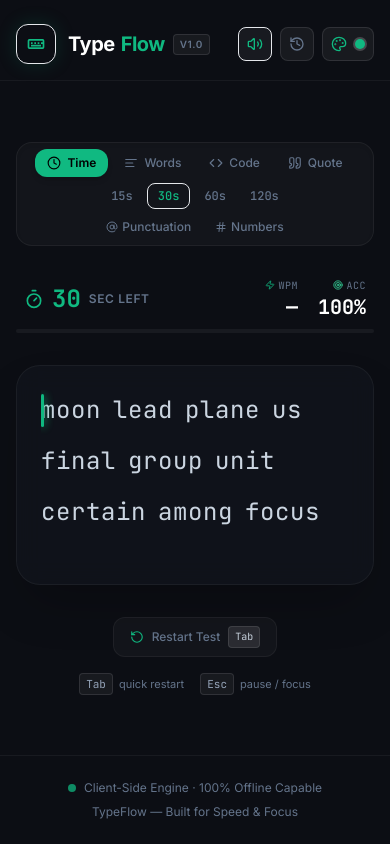
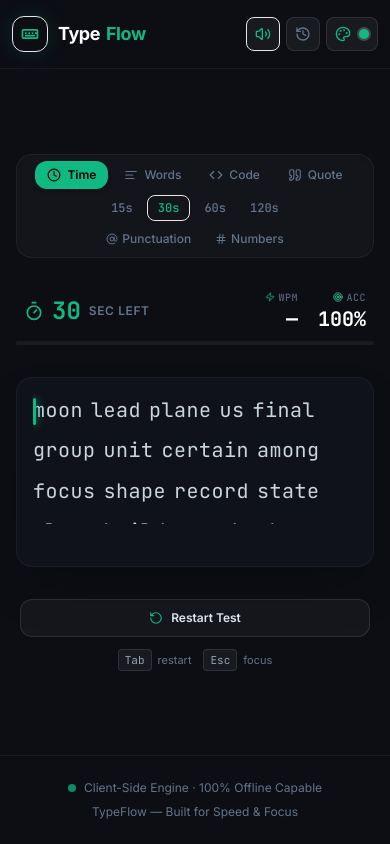
Before and after one commit to Santhosh939s/TypeFlow, a React (Vite) app: page / in a window 390 px wide. Built offline with nearby package versions, Linux system fonts and the light colour scheme.

Commit message:
feat: complete cross-system compatibility (mobile touch keyboard, macOS shortcuts, PWA manifest, fullscreen mode)

```diff
--- a/src/App.tsx
+++ b/src/App.tsx
@@ -62,6 +62,7 @@
     timeLeft,
     liveMetrics,
     handleKeyDown,
+    handleMobileInput,
     initializeNewTest,
     repeatCurrentTest,
   } = useTypingEngine(settings, handleTestCompleted, playKeySound, playErrorSound);
@@ -127,7 +128,7 @@
   }, [initializeNewTest, isHistoryOpen, completedResult]);
 
   return (
-    <div className="min-h-screen flex flex-col justify-between transition-colors duration-300">
+    <div className="min-h-[100dvh] flex flex-col justify-between transition-colors duration-300">
       {/* Top Navbar */}
       <Header
         currentThemeId={activeTheme.id}
@@ -172,6 +173,7 @@
               currentInput={currentInput}
               typedWords={typedWords}
               onKeyDown={handleKeyDown}
+              onMobileInput={handleMobileInput}
               status={status}
             />
 
--- a/src/components/Header.tsx
+++ b/src/components/Header.tsx
@@ -1,5 +1,5 @@
 import React, { useState, useRef, useEffect } from 'react';
-import { Volume2, VolumeX, History, Palette, Sparkles } from 'lucide-react';
+import { Volume2, VolumeX, History, Palette, Sparkles, Maximize2, Minimize2 } from 'lucide-react';
 import { THEMES } from '../constants/themes';
 import { ThemeConfig } from '../types';
 
@@ -19,6 +19,7 @@
   onOpenHistory,
 }) => {
   const [themeDropdownOpen, setThemeDropdownOpen] = useState(false);
+  const [isFullscreen, setIsFullscreen] = useState(false);
   const dropdownRef = useRef<HTMLDivElement>(null);
 
   // Close dropdown on outside click
@@ -32,32 +33,58 @@
     return () => document.removeEventListener('mousedown', handleClickOutside);
   }, []);
 
+  // Monitor fullscreen change
+  useEffect(() => {
+    const handleFullscreenChange = () => {
+      setIsFullscreen(!!document.fullscreenElement);
+    };
+    document.addEventListener('fullscreenchange', handleFullscreenChange);
+    return () => document.removeEventListener('fullscreenchange', handleFullscreenChange);
+  }, []);
+
+  const toggleFullscreen = () => {
+    if (!document.fullscreenElement) {
+      document.documentElement.requestFullscreen().catch(() => {});
+    } else {
+      document.exitFullscreen().catch(() => {});
+    }
+  };
+
   const currentTheme = THEMES.find(t => t.id === currentThemeId) || THEMES[0];
 
   return (
-    <header className="w-full max-w-5xl mx-auto pt-6 pb-4 px-4 flex items-center justify-between border-b border-white/5">
+    <header className="w-full max-w-5xl mx-auto pt-4 sm:pt-6 pb-4 px-3 sm:px-4 flex items-center justify-between border-b border-white/5">
       {/* Brand Logo */}
-      <div className="flex items-center gap-3">
-        <div className="w-10 h-10 rounded-xl bg-theme-main/10 border border-theme-main/30 flex items-center justify-center text-theme-main shadow-[0_0_20px_rgba(16,185,129,0.15)] transition-all hover:scale-105">
+      <div className="flex items-center gap-2.5 sm:gap-3">
+        <div className="w-9 h-9 sm:w-10 sm:h-10 rounded-xl bg-theme-main/10 border border-theme-main/30 flex items-center justify-center text-theme-main shadow-[0_0_20px_rgba(16,185,129,0.15)] transition-all hover:scale-105">
           <svg className="w-5 h-5 fill-current" viewBox="0 0 24 24">
             <path d="M4 6h16a2 2 0 0 1 2 2v8a2 2 0 0 1-2 2H4a2 2 0 0 1-2-2V8a2 2 0 0 1 2-2zm0 2v8h16V8H4zm2 2h2v2H6v-2zm4 0h2v2h-2v-2zm4 0h2v2h-2v-2zm4 0h2v2h-2v-2zM6 13h12v2H6v-2z" />
           </svg>
         </div>
         <div>
           <div className="flex items-center gap-2">
-            <h1 className="text-xl font-bold tracking-tight text-white flex items-center gap-1.5">
+            <h1 className="text-lg sm:text-xl font-bold tracking-tight text-white flex items-center gap-1.5">
               Type<span className="text-theme-main">Flow</span>
             </h1>
-            <span className="text-[10px] uppercase font-semibold tracking-wider px-1.5 py-0.5 rounded bg-white/5 text-theme-sub border border-white/10">
-              v1.0
+            <span className="text-[10px] uppercase font-semibold tracking-wider px-1.5 py-0.5 rounded bg-white/5 text-theme-sub border border-white/10 hidden xs:inline-block">
+              v1.1
             </span>
           </div>
-          <p className="text-xs text-theme-sub hidden sm:block">Minimalist & Precision Typing Engine</p>
+          <p className="text-xs text-theme-sub hidden md:block">Minimalist & Precision Typing Engine</p>
         </div>
       </div>
 
       {/* Action Controls */}
-      <div className="flex items-center gap-2 sm:gap-3">
+      <div className="flex items-center gap-1.5 sm:gap-2.5">
+        {/* Fullscreen Toggle */}
+        <button
+          onClick={toggleFullscreen}
+          title={isFullscreen ? "Exit Fullscreen" : "Enter Fullscreen"}
+          className="p-2 rounded-lg text-xs font-medium text-theme-sub hover:text-white bg-white/5 border border-white/5 hover:border-white/20 transition-all hidden sm:flex items-center justify-center"
+        >
+          {isFullscreen ? <Minimize2 size={16} /> : <Maximize2 size={16} />}
+        </button>
+
         {/* Sound Toggle */}
         <button
           onClick={onToggleSound}
--- a/src/components/ShortcutsBar.tsx
+++ b/src/components/ShortcutsBar.tsx
@@ -1,4 +1,4 @@
-import React from 'react';
+import React, { useState, useEffect } from 'react';
 import { RotateCcw } from 'lucide-react';
 
 interface ShortcutsBarProps {
@@ -6,38 +6,44 @@
 }
 
 export const ShortcutsBar: React.FC<ShortcutsBarProps> = ({ onRestart }) => {
+  const [isMac, setIsMac] = useState(false);
+
+  useEffect(() => {
+    setIsMac(/Mac|iPhone|iPad|iPod/i.test(navigator.userAgent));
+  }, []);
+
   return (
-    <div className="w-full max-w-4xl mx-auto mt-6 flex flex-col sm:flex-row items-center justify-between gap-4 text-xs text-theme-sub">
+    <div className="w-full max-w-4xl mx-auto mt-4 sm:mt-6 flex flex-col sm:flex-row items-center justify-between gap-3 text-xs text-theme-sub px-1">
       {/* Quick restart icon button */}
       <button
         onClick={onRestart}
         title="Restart test (Tab)"
-        className="flex items-center gap-2 px-4 py-2 rounded-xl bg-white/[0.03] border border-white/5 hover:border-white/20 hover:text-white hover:bg-white/5 transition-all group active:scale-95"
+        className="w-full sm:w-auto justify-center flex items-center gap-2 px-4 py-2.5 rounded-xl bg-white/[0.04] border border-white/10 hover:border-theme-main/40 hover:text-white hover:bg-white/10 transition-all group active:scale-95 shadow-sm"
       >
         <RotateCcw size={14} className="group-hover:rotate-180 transition-transform duration-300 text-theme-main" />
-        <span className="font-medium">Restart Test</span>
-        <kbd className="px-1.5 py-0.5 text-[10px] bg-white/10 rounded border border-white/10 font-mono text-slate-300">
+        <span className="font-semibold text-slate-200">Restart Test</span>
+        <kbd className="hidden sm:inline-block px-1.5 py-0.5 text-[10px] bg-white/10 rounded border border-white/10 font-mono text-slate-300">
           Tab
         </kbd>
       </button>
 
-      {/* Keyboard shortcut tips */}
-      <div className="flex flex-wrap items-center justify-center gap-4 text-[11px]">
+      {/* Cross-system keyboard shortcut tips */}
+      <div className="flex flex-wrap items-center justify-center gap-3 sm:gap-4 text-[11px]">
         <div className="flex items-center gap-1.5">
           <kbd className="px-1.5 py-0.5 bg-white/5 rounded border border-white/10 font-mono text-slate-400">
             Tab
           </kbd>
-          <span>quick restart</span>
+          <span>restart</span>
         </div>
         <div className="flex items-center gap-1.5">
           <kbd className="px-1.5 py-0.5 bg-white/5 rounded border border-white/10 font-mono text-slate-400">
             Esc
           </kbd>
-          <span>pause / focus</span>
+          <span>focus</span>
         </div>
         <div className="flex items-center gap-1.5 hidden md:flex">
           <kbd className="px-1.5 py-0.5 bg-white/5 rounded border border-white/10 font-mono text-slate-400">
-            Ctrl + Backspace
+            {isMac ? 'Cmd / ⌥ + Backspace' : 'Ctrl + Backspace'}
           </kbd>
           <span>delete word</span>
         </div>
--- a/src/components/TypingArea.tsx
+++ b/src/components/TypingArea.tsx
@@ -1,5 +1,5 @@
 import React, { useRef, useEffect, useState, useLayoutEffect } from 'react';
-import { MousePointerClick } from 'lucide-react';
+import { MousePointerClick, Smartphone } from 'lucide-react';
 
 interface TypingAreaProps {
   words: string[];
@@ -7,6 +7,7 @@
   currentInput: string;
   typedWords: string[];
   onKeyDown: (e: React.KeyboardEvent<HTMLInputElement>) => void;
+  onMobileInput: (value: string) => void;
   status: 'idle' | 'running' | 'completed';
 }
 
@@ -16,6 +17,7 @@
   currentInput,
   typedWords,
   onKeyDown,
+  onMobileInput,
   status,
 }) => {
   const containerRef = useRef<HTMLDivElement>(null);
@@ -25,11 +27,17 @@
   const activeCharRef = useRef<HTMLSpanElement>(null);
 
   const [isFocused, setIsFocused] = useState(true);
+  const [isTouchDevice, setIsTouchDevice] = useState(false);
   const [caretPos, setCaretPos] = useState<{ left: number; top: number; height: number }>({
     left: 0,
     top: 0,
-    height: 32,
+    height: 28,
   });
+
+  // Detect touch device
+  useEffect(() => {
+    setIsTouchDevice('ontouchstart' in window || navigator.maxTouchPoints > 0);
+  }, []);
 
   // Always keep focus on input unless user intentionally focuses elsewhere
   useEffect(() => {
@@ -64,15 +72,14 @@
       setCaretPos({
         left: charRect.left - containerRect.left,
         top: charRect.top - containerRect.top + (wordsContainerRef.current.scrollTop || 0),
-        height: charRect.height || 32,
+        height: charRect.height || 28,
       });
     } else if (activeWordRef.current) {
-      // At the start of the current word
       const wordRect = activeWordRef.current.getBoundingClientRect();
       setCaretPos({
         left: wordRect.left - containerRect.left,
         top: wordRect.top - containerRect.top + (wordsContainerRef.current.scrollTop || 0),
-        height: wordRect.height || 32,
+        height: wordRect.height || 28,
       });
     }
 
@@ -83,10 +90,9 @@
       const wordTop = wordEl.offsetTop;
       const containerHeight = scrollContainer.clientHeight;
 
-      // Scroll so active word stays on the 2nd line
-      if (wordTop > containerHeight * 0.5) {
+      if (wordTop > containerHeight * 0.45) {
         scrollContainer.scrollTo({
-          top: wordTop - 48,
+          top: wordTop - 40,
           behavior: 'smooth',
         });
       } else if (wordTop === 0) {
@@ -99,29 +105,36 @@
     <div
       ref={containerRef}
       onClick={handleContainerClick}
-      className="relative w-full max-w-4xl mx-auto min-h-[220px] p-6 sm:p-8 rounded-3xl bg-[#11141c]/80 border border-white/5 shadow-2xl backdrop-blur-md cursor-text select-none overflow-hidden transition-all duration-300 hover:border-white/10"
+      className="relative w-full max-w-4xl mx-auto min-h-[190px] sm:min-h-[220px] p-4 sm:p-8 rounded-2xl sm:rounded-3xl bg-[#11141c]/80 border border-white/5 shadow-2xl backdrop-blur-md cursor-text select-none overflow-hidden transition-all duration-300 hover:border-white/10"
     >
-      {/* Hidden input to capture keystrokes reliably */}
+      {/* Invisible accessible input supporting both physical & virtual touch keyboards */}
       <input
         ref={inputRef}
         type="text"
         value={currentInput}
-        onChange={() => {}}
+        onChange={(e) => onMobileInput(e.target.value)}
         onKeyDown={onKeyDown}
         onFocus={() => setIsFocused(true)}
         onBlur={() => setIsFocused(false)}
-        className="absolute opacity-0 pointer-events-none top-0 left-0 w-0 h-0"
+        className="absolute inset-0 opacity-0 cursor-default z-10 w-full h-full"
         autoComplete="off"
         autoCapitalize="off"
         autoCorrect="off"
         spellCheck={false}
+        aria-label="Typing input box"
       />
 
       {/* Focus Lost Overlay */}
       {!isFocused && status !== 'completed' && (
-        <div className="absolute inset-0 bg-[#0c0f14]/80 backdrop-blur-sm z-30 flex flex-col items-center justify-center text-slate-300 animate-in fade-in duration-200">
-          <MousePointerClick size={28} className="text-theme-main animate-bounce mb-2" />
-          <p className="text-base font-medium text-white">Click or press any key to focus</p>
+        <div className="absolute inset-0 bg-[#0c0f14]/85 backdrop-blur-sm z-30 flex flex-col items-center justify-center text-slate-300 animate-in fade-in duration-200 pointer-events-none">
+          {isTouchDevice ? (
+            <Smartphone size={28} className="text-theme-main animate-bounce mb-2" />
+          ) : (
+            <MousePointerClick size={28} className="text-theme-main animate-bounce mb-2" />
+          )}
+          <p className="text-sm sm:text-base font-medium text-white">
+            {isTouchDevice ? 'Tap anywhere to open keyboard' : 'Click or press any key to focus'}
+          </p>
           <p className="text-xs text-theme-sub mt-1">Keep typing to continue</p>
         </div>
       )}
@@ -129,7 +142,7 @@
       {/* Words Stream Container */}
       <div
         ref={wordsContainerRef}
-        className="relative h-[160px] overflow-y-hidden overflow-x-hidden font-mono text-2xl sm:text-3xl leading-relaxed tracking-wide transition-all"
+        className="relative h-[130px] sm:h-[160px] overflow-y-hidden overflow-x-hidden font-mono text-xl sm:text-2xl md:text-3xl leading-relaxed tracking-wide transition-all"
       >
         {/* Animated Smooth Caret */}
         {isFocused && status !== 'completed' && (
@@ -142,7 +155,7 @@
           />
         )}
 
-        <div className="flex flex-wrap gap-x-3 gap-y-3 items-center">
+        <div className="flex flex-wrap gap-x-2 sm:gap-x-3 gap-y-2 sm:gap-y-3 items-center">
           {words.map((word, wordIdx) => {
             const isCurrent = wordIdx === currentWordIndex;
             const isPast = wordIdx < currentWordIndex;
@@ -154,12 +167,12 @@
                 key={`word-${wordIdx}`}
                 ref={isCurrent ? activeWordRef : null}
                 className={`relative inline-flex items-center transition-opacity duration-150 ${
-                  isPast && !hasError ? 'opacity-80' : ''
+                  isPast && !hasError ? 'opacity-75' : ''
                 }`}
               >
                 {/* Render expected characters */}
                 {word.split('').map((char, charIdx) => {
-                  let charClass = 'text-theme-sub/40'; // Default upcoming
+                  let charClass = 'text-theme-sub/40';
 
                   if (isPast) {
                     if (charIdx < typedWord.length) {
@@ -167,7 +180,6 @@
                         ? 'text-theme-main'
                         : 'text-theme-error underline decoration-2 decoration-theme-error';
                     } else {
-                      // Character was skipped
                       charClass = 'text-theme-error/70 underline';
                     }
                   } else if (isCurrent) {
@@ -178,7 +190,6 @@
                     }
                   }
 
-                  // Check if this character is where the caret should sit right now
                   const isCaretTarget = isCurrent && charIdx === currentInput.length - 1;
 
                   return (
@@ -192,7 +203,7 @@
                   );
                 })}
 
-                {/* Extra characters typed past target word length */}
+                {/* Extra characters */}
                 {typedWord.length > word.length && (
                   <span className="inline-flex">
                     {typedWord.slice(word.length).split('').map((extraChar, extraIdx) => {
--- a/src/hooks/useTypingEngine.ts
+++ b/src/hooks/useTypingEngine.ts
@@ -36,7 +36,7 @@
     wordsRef.current = text.split(' ');
   }, [text]);
 
-  // Generate new text when test settings change
+  // Generate new test
   const initializeNewTest = useCallback((customText?: string) => {
     if (timerIntervalRef.current) clearInterval(timerIntervalRef.current);
 
@@ -126,6 +126,89 @@
     onComplete(testResult);
   }, [currentInput, currentWordIndex, onComplete, settings.codeLanguage, settings.mode, settings.timeDuration, settings.wordCount, timeline, typedWords]);
 
+  // Start timer if idle
+  const ensureTimerStarted = useCallback(() => {
+    if (status === 'idle') {
+      setStatus('running');
+      startTimeRef.current = performance.now();
+    }
+  }, [status]);
+
+  // Low-level character handler
+  const processCharacter = useCallback((char: string) => {
+    if (status === 'completed') return;
+    ensureTimerStarted();
+
+    const currentTargetWord = wordsRef.current[currentWordIndex] || '';
+    const expectedChar = currentTargetWord[currentInput.length];
+    const isMatch = char === expectedChar;
+
+    if (isMatch) {
+      playSound(false);
+      setCorrectKeystrokes(prev => prev + 1);
+    } else {
+      playErrorSound();
+      setIncorrectKeystrokes(prev => prev + 1);
+    }
+
+    setTotalKeystrokes(prev => prev + 1);
+    const nextInput = currentInput + char;
+    setCurrentInput(nextInput);
+
+    if (currentWordIndex === wordsRef.current.length - 1 && nextInput === currentTargetWord) {
+      const elapsed = startTimeRef.current ? (performance.now() - startTimeRef.current) / 1000 : 1;
+      finishTest(elapsed);
+    }
+  }, [currentInput, currentWordIndex, ensureTimerStarted, finishTest, playErrorSound, playSound, status]);
+
+  // Low-level space handler
+  const processSpace = useCallback(() => {
+    if (status === 'completed' || currentInput.length === 0) return;
+    ensureTimerStarted();
+
+    playSound(true);
+
+    const currentTargetWord = wordsRef.current[currentWordIndex] || '';
+    const nextTypedWords = [...typedWords, currentInput];
+    setTypedWords(nextTypedWords);
+    setTotalKeystrokes(prev => prev + 1);
+
+    if (currentInput === currentTargetWord) {
+      setCorrectKeystrokes(prev => prev + 1);
+    } else {
+      setIncorrectKeystrokes(prev => prev + 1);
+    }
+
+    if (currentWordIndex + 1 >= wordsRef.current.length) {
+      const elapsed = startTimeRef.current ? (performance.now() - startTimeRef.current) / 1000 : 1;
+      finishTest(elapsed);
+      return;
+    }
+
+    setCurrentWordIndex(prev => prev + 1);
+    setCurrentInput('');
+  }, [currentInput, currentWordIndex, ensureTimerStarted, finishTest, playSound, status, typedWords]);
+
+  // Low-level backspace handler
+  const processBackspace = useCallback((isWordDelete: boolean = false) => {
+    if (status === 'completed') return;
+
+    if (isWordDelete) {
+      setCurrentInput('');
+      return;
+    }
+
+    if (currentInput.length > 0) {
+      setCurrentInput(prev => prev.slice(0, -1));
+    } else if (currentWordIndex > 0) {
+      const prevIndex = currentWordIndex - 1;
+      const prevTyped = typedWords[prevIndex] || '';
+      setCurrentWordIndex(prevIndex);
+      setCurrentInput(prevTyped);
+      setTypedWords(prev => prev.slice(0, prevIndex));
+    }
+  }, [currentInput, currentWordIndex, status, typedWords]);
+
   // Timer tick effect
   useEffect(() => {
     if (status !== 'running') return;
@@ -146,7 +229,6 @@
         }
       }
 
-      // Record second-by-second timeline data for graphs
       const currentSec = Math.floor(elapsedSec);
       setTimeline(prev => {
         if (prev.length === 0 || prev[prev.length - 1].second < currentSec) {
@@ -168,102 +250,55 @@
     };
   }, [status, settings.mode, settings.timeDuration, correctKeystrokes, totalKeystrokes, incorrectKeystrokes, finishTest]);
 
-  // Handle keystroke input
+  // Physical keyboard key handler (Windows, Mac, Linux, Chromebook)
   const handleKeyDown = useCallback((e: React.KeyboardEvent<HTMLInputElement | HTMLDivElement>) => {
-    // Ignore meta keys (Alt, Ctrl, Cmd, etc. by themselves)
     if (['Control', 'Alt', 'Meta', 'Shift', 'CapsLock', 'Tab'].includes(e.key)) {
       return;
     }
 
     if (status === 'completed') return;
 
-    // Start test on first keypress
-    if (status === 'idle') {
-      setStatus('running');
-      startTimeRef.current = performance.now();
-    }
-
-    const currentTargetWord = wordsRef.current[currentWordIndex] || '';
-
-    // Handle Backspace
+    // Handle Backspace (Supports Ctrl+Backspace on Windows/Linux and Cmd+Backspace / Alt+Backspace on macOS)
     if (e.key === 'Backspace') {
       e.preventDefault();
-
-      if (e.ctrlKey) {
-        // Ctrl + Backspace: delete entire current word input
-        setCurrentInput('');
-        return;
-      }
-
-      if (currentInput.length > 0) {
-        setCurrentInput(prev => prev.slice(0, -1));
-      } else if (currentWordIndex > 0) {
-        // Jump back to previous word if allowed
-        const prevIndex = currentWordIndex - 1;
-        const prevTyped = typedWords[prevIndex] || '';
-        setCurrentWordIndex(prevIndex);
-        setCurrentInput(prevTyped);
-        setTypedWords(prev => prev.slice(0, prevIndex));
-      }
+      const isWordDelete = e.ctrlKey || e.metaKey || e.altKey;
+      processBackspace(isWordDelete);
       return;
     }
 
-    // Handle Space (Word completion)
+    // Handle Space
     if (e.key === ' ') {
       e.preventDefault();
-      if (currentInput.length === 0) return; // Prevent empty spaces
-
-      playSound(true);
-
-      const nextTypedWords = [...typedWords, currentInput];
-      setTypedWords(nextTypedWords);
-      setTotalKeystrokes(prev => prev + 1);
-
-      // Check if space itself was correct
-      if (currentInput === currentTargetWord) {
-        setCorrectKeystrokes(prev => prev + 1);
-      } else {
-        setIncorrectKeystrokes(prev => prev + 1);
-      }
-
-      // Check if completed last word
-      if (currentWordIndex + 1 >= wordsRef.current.length) {
-        const elapsed = startTimeRef.current ? (performance.now() - startTimeRef.current) / 1000 : 1;
-        finishTest(elapsed);
-        return;
-      }
-
-      setCurrentWordIndex(prev => prev + 1);
-      setCurrentInput('');
+      processSpace();
       return;
     }
 
-    // Standard single character key
+    // Single character
     if (e.key.length === 1) {
       e.preventDefault();
+      processCharacter(e.key);
+    }
+  }, [status, processBackspace, processSpace, processCharacter]);
 
-      const expectedChar = currentTargetWord[currentInput.length];
-      const isMatch = e.key === expectedChar;
+  // Mobile virtual keyboard input handler
+  const handleMobileInput = useCallback((val: string) => {
+    if (status === 'completed') return;
 
-      if (isMatch) {
-        playSound(false);
-        setCorrectKeystrokes(prev => prev + 1);
-      } else {
-        playErrorSound();
-        setIncorrectKeystrokes(prev => prev + 1);
-      }
-
-      setTotalKeystrokes(prev => prev + 1);
-      const nextInput = currentInput + e.key;
-      setCurrentInput(nextInput);
-
-      // In quotes or single-word code mode, check if word completed without space
-      if (currentWordIndex === wordsRef.current.length - 1 && nextInput === currentTargetWord) {
-        const elapsed = startTimeRef.current ? (performance.now() - startTimeRef.current) / 1000 : 1;
-        finishTest(elapsed);
+    if (val.endsWith(' ')) {
+      processSpace();
+    } else if (val.length < currentInput.length) {
+      processBackspace(false);
+    } else if (val.length > currentInput.length) {
+      const addedChars = val.slice(currentInput.length);
+      for (const char of addedChars) {
+        if (char === ' ') {
+          processSpace();
+        } else {
+          processCharacter(char);
+        }
       }
     }
-  }, [status, currentWordIndex, currentInput, playSound, typedWords, playErrorSound, finishTest]);
+  }, [status, currentInput.length, processSpace, processBackspace, processCharacter]);
 
   // Live real-time metrics
   const liveMetrics: TestMetrics = calculateMetrics(
@@ -286,6 +321,7 @@
     elapsedTime,
     liveMetrics,
     handleKeyDown,
+    handleMobileInput,
     initializeNewTest,
     repeatCurrentTest,
   };
```
Also changed, not shown: index.html (+5 -1 lines), public/manifest.json (added).
